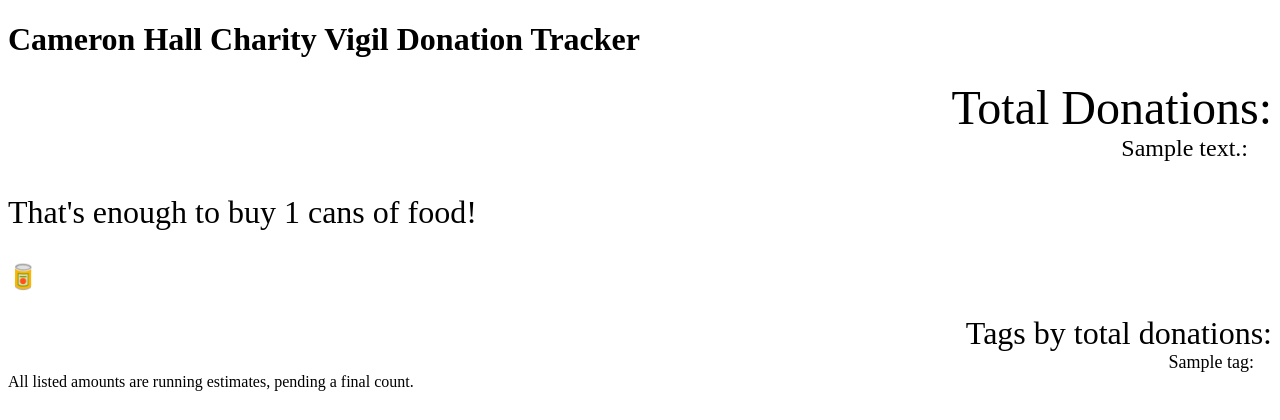
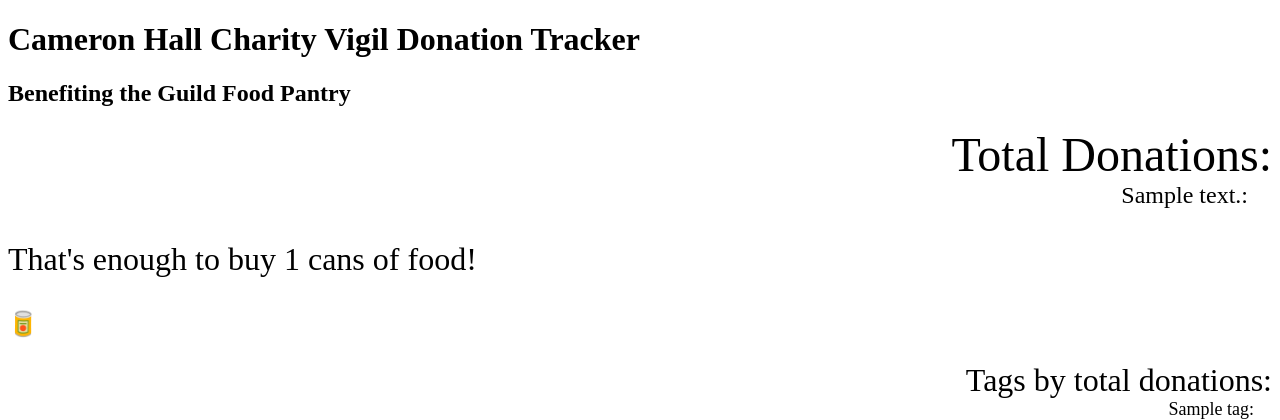
Before and after one commit to gozzarda/donation-tracker, a Python web app: template app/templates/index.html in a window 1280 px wide. Shown: the top 420 px of the page. Run offline with Jinja, Linux system fonts and the light colour scheme; the template is opened without the code that fills it: most values are stand-ins (such as "Sample title", 1, 10 or a date in 2020).

Commit message:
Add beneficiary

```diff
--- a/app/templates/base.html
+++ b/app/templates/base.html
@@ -12,6 +12,7 @@
 
   <body>
     <h1>Cameron Hall Charity Vigil Donation Tracker</h1>
+    <h2>Benefiting the Guild Food Pantry</h2>
 
     {% block content %}{% endblock %}
 
```
